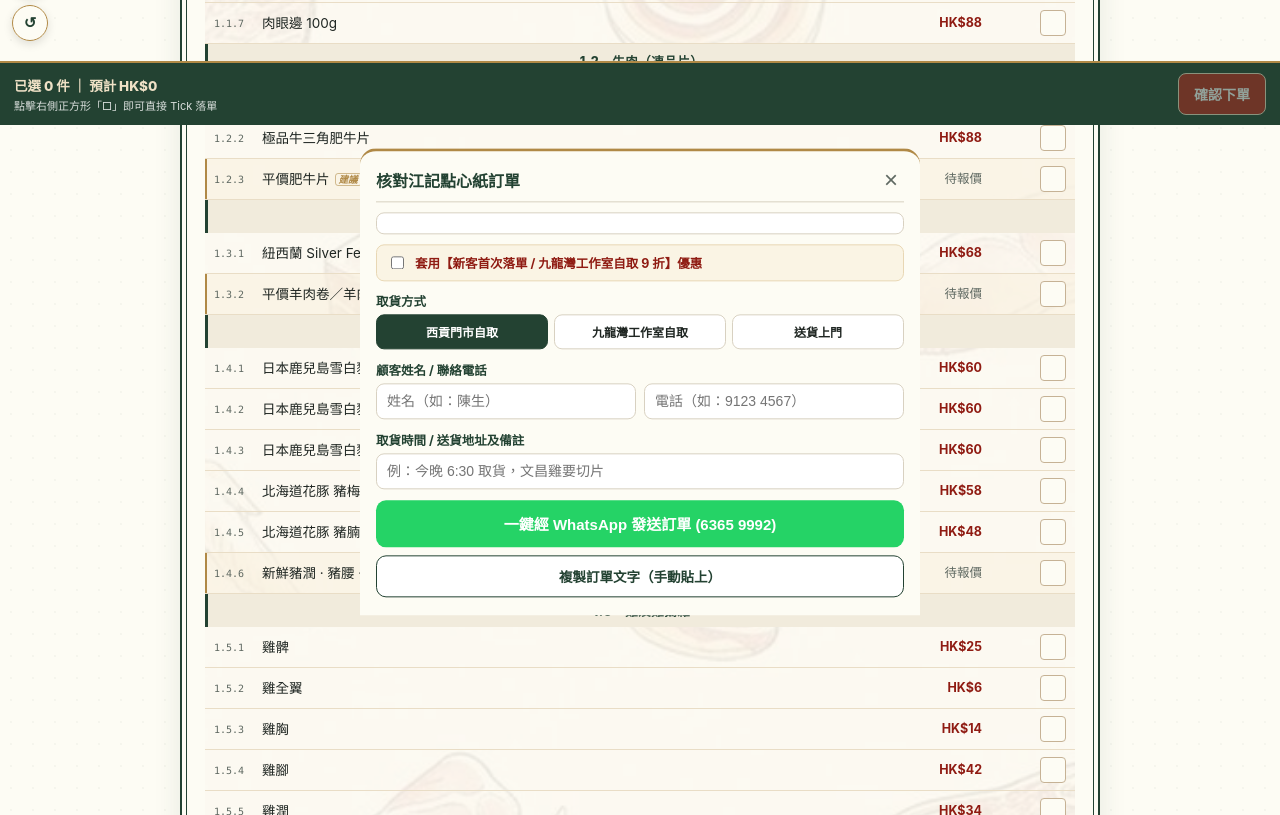
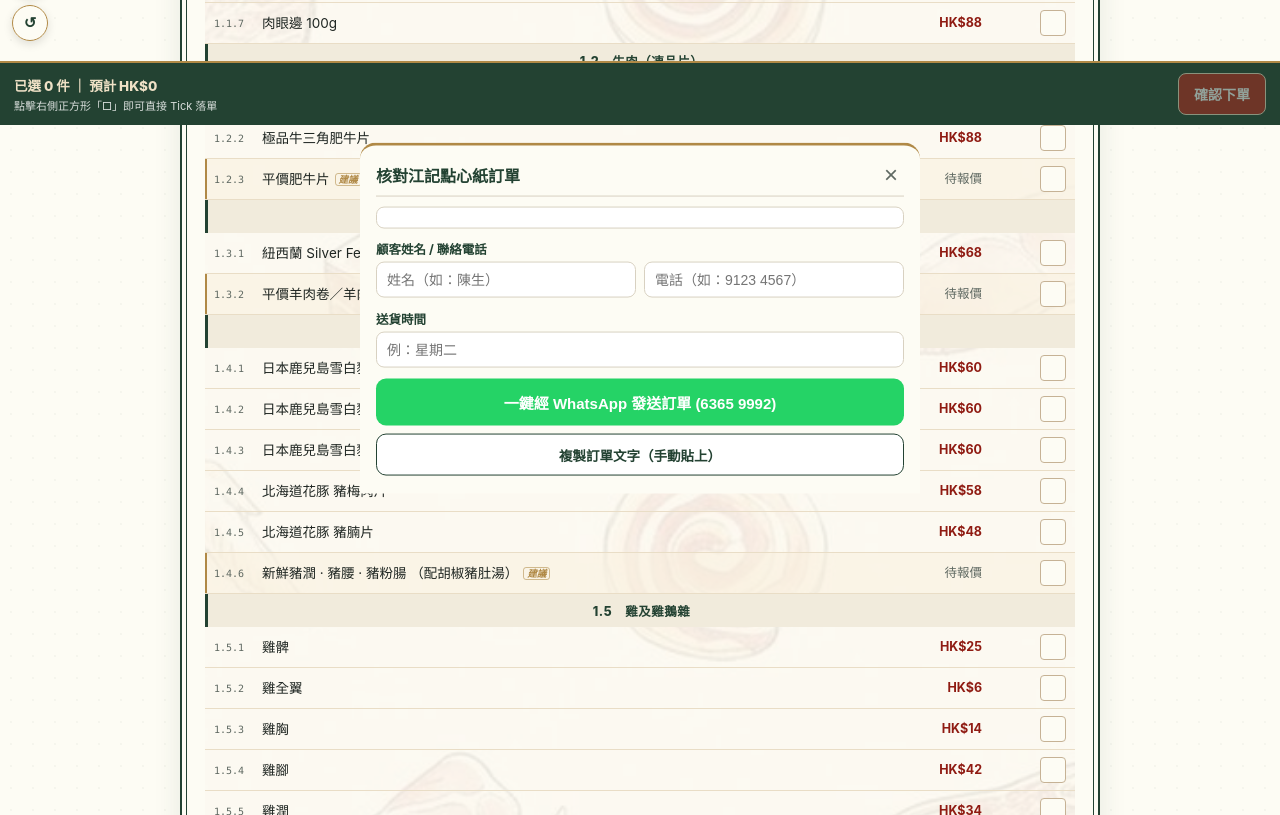
Before and after one commit to kkmart301/kkmart-hotpot-menu, a plain HTML site: page index.html in a window 1280 px wide. Shown: the part 675-1490 px from the top of the page. Drawn offline with Linux system fonts and the light colour scheme.

Commit message:
還原動效（飛點/打勾彈跳/總額彈跳）；移除 9 折勾選與取貨方式；備註改送貨時間（例：星期二）

```diff
--- a/index.html
+++ b/index.html
@@ -96,6 +96,15 @@
     .tick-box.checked{background:var(--red);border-color:var(--red)}
 
     @media(max-width:430px){.mstrap .en{display:block;margin-left:0;margin-top:2px}}
+
+    @keyframes tickPop{0%{transform:scale(.72)}50%{transform:scale(1.26)}100%{transform:scale(1)}}
+    @keyframes bump{0%,100%{transform:scale(1)}45%{transform:scale(1.09)}}
+    .fly-dot{position:fixed;width:14px;height:14px;border-radius:50%;pointer-events:none;z-index:999;
+      background:radial-gradient(circle,#FFD27D 0%,var(--red) 75%);
+      box-shadow:0 2px 8px rgba(184,41,30,.45);
+      transition:transform .45s cubic-bezier(.22,1,.36,1),opacity .45s ease}
+    .tick-box.checked{animation:tickPop .28s cubic-bezier(.34,1.56,.64,1)}
+    .total-line.bump{animation:bump .28s ease}
     .empty{text-align:center;color:var(--muted);padding:28px 0;font-size:13px}
 
     .foot{margin-top:16px;background:var(--forest);color:var(--gold-light);text-align:center;
@@ -210,20 +219,6 @@
 
       <div class="cart-preview" id="cartPreview"></div>
 
-      <label class="discount-check">
-        <input type="checkbox" id="firstOrderDiscount" onchange="updateSummary(false)" />
-        套用【新客首次落單 / 九龍灣工作室自取 9 折】優惠
-      </label>
-
-      <div class="form-group">
-        <label>取貨方式</label>
-        <div class="radio-pills" id="pickupPills">
-          <div class="radio-pill active" onclick="selectPickup(this, '西貢街市P1鋪自取')">西貢門市自取</div>
-          <div class="radio-pill" onclick="selectPickup(this, '九龍灣鴻力工作室自取（享9折）')">九龍灣工作室自取</div>
-          <div class="radio-pill" onclick="selectPickup(this, '送貨上門')">送貨上門</div>
-        </div>
-      </div>
-
       <div class="form-group">
         <label>顧客姓名 / 聯絡電話</label>
         <div style="display:flex; gap:8px;">
@@ -233,8 +228,8 @@
       </div>
 
       <div class="form-group">
-        <label>取貨時間 / 送貨地址及備註</label>
-        <input type="text" id="custNote" class="form-control" placeholder="例：今晚 6:30 取貨，文昌雞要切片" />
+        <label>送貨時間</label>
+        <input type="text" id="custNote" class="form-control" placeholder="例：星期二" />
       </div>
 
       <button class="btn-wa" onclick="sendWhatsApp()">一鍵經 WhatsApp 發送訂單 (6365 9992)</button>
@@ -542,7 +537,6 @@
       }
     ];
 
-    let pickupMethod = "西貢街市P1鋪自取";
     const cart = {};
     const itemMap = {};
     let toastTimer = null;
@@ -745,7 +739,7 @@
         const p = getUnitPrice(itemMap[code]);
         if (isNumericPrice(p)) totalAmt += p * qty; else hasTbd = true;
       });
-      const is90 = document.getElementById("firstOrderDiscount").checked;
+      const is90 = false;
       const finalAmt = is90 ? Math.round(totalAmt * 0.9 * 10) / 10 : totalAmt;
       const totalEl = document.getElementById("bottomTotal");
       totalEl.textContent = `已選 ${totalQty} 件 ｜ 預計 HK$${finalAmt}${hasTbd ? ' (+待報價)' : ''}`;
@@ -774,16 +768,6 @@
       el.innerHTML = lines.join("");
     }
 
-    function selectPickup(el, val) {
-      pickupMethod = val;
-      document.querySelectorAll("#pickupPills .radio-pill").forEach(p => p.classList.remove("active"));
-      el.classList.add("active");
-      if (val.includes("9折")) {
-        document.getElementById("firstOrderDiscount").checked = true;
-        updateSummary(false);
-      }
-    }
-
     function openModal() { updateSummary(false); document.getElementById("orderModal").classList.add("open"); }
     function closeModal() { document.getElementById("orderModal").classList.remove("open"); }
 
@@ -791,7 +775,7 @@
       const name = document.getElementById("custName").value.trim() || "未填寫";
       const phone = document.getElementById("custPhone").value.trim() || "未填寫";
       const note = document.getElementById("custNote").value.trim() || "無";
-      const is90 = document.getElementById("firstOrderDiscount").checked;
+      const is90 = false;
       let totalQty = 0, totalAmt = 0, hasTbd = false;
       const itemLines = [];
       Object.entries(cart).forEach(([code, qty]) => {
@@ -804,14 +788,13 @@
       const finalAmt = is90 ? Math.round(totalAmt * 0.9 * 10) / 10 : totalAmt;
       return [
         "【🍲 江記 KK MART 打邊爐點心紙訂單】",
-        `取貨方式：${pickupMethod}`,
         `顧客姓名：${name} ｜ 電話：${phone}`,
         "——————————",
         ...itemLines,
         "——————————",
         `合共份數：${totalQty} 份`,
         `預計金額：HK$${finalAmt}${is90 ? "（已套用 9 折優惠）" : ""}${hasTbd ? "（未含待報價品項）" : ""}`,
-        `備註 / 時間：${note}`
+        `送貨時間：${note}`
       ].join("\n");
     }
 
```
